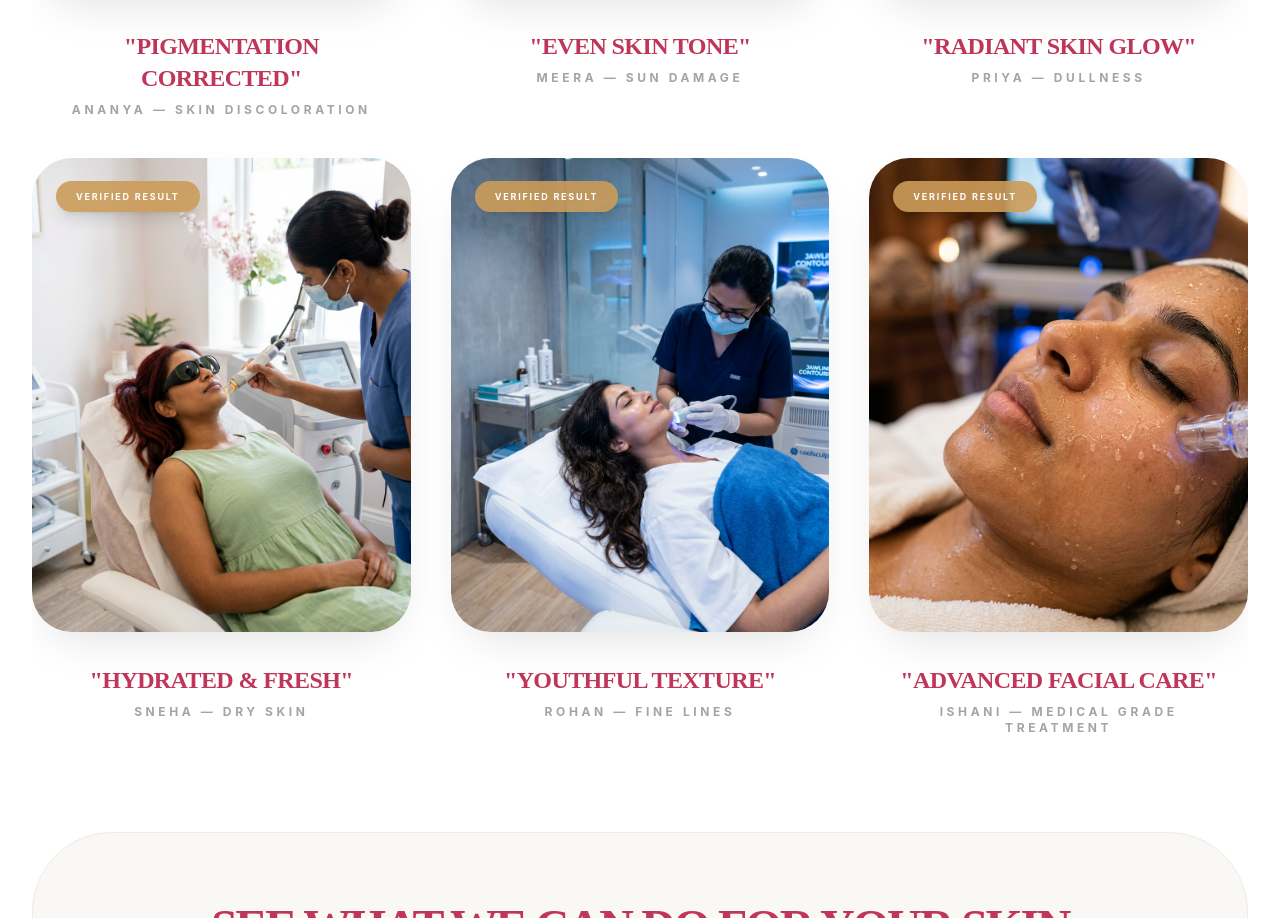
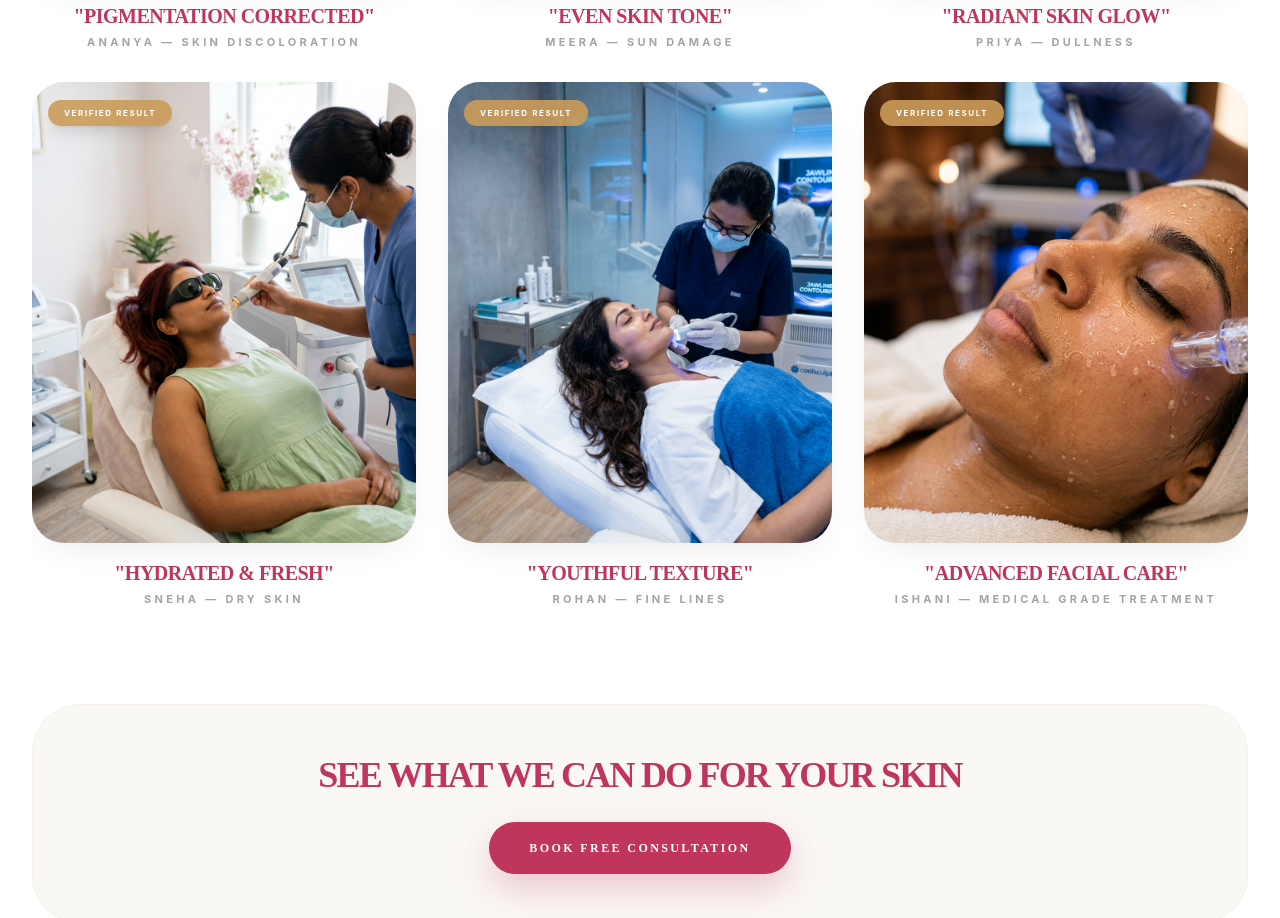
Before and after one commit to raghavluthra10/dermalife-demo, a React (Vite) app: page / in a window 1280 px wide. Shown: the part 2974-3892 px from the top of the page. Built offline with nearby package versions, Linux system fonts and the light colour scheme.

Commit message:
Made  component compact.

```diff
--- a/src/components/StatsSection.tsx
+++ b/src/components/StatsSection.tsx
@@ -94,23 +94,23 @@ const StatsSection = () => {
           </div>
 
           {/* Grid for Desktop, Scroll for Mobile */}
-          <div className="flex overflow-x-auto md:grid md:grid-cols-3 gap-6 md:gap-10 pb-8 md:pb-0 no-scrollbar snap-x snap-mandatory">
+          <div className="flex overflow-x-auto md:grid md:grid-cols-3 gap-6 md:gap-8 pb-8 md:pb-0 no-scrollbar snap-x snap-mandatory">
             {cards.map((card, i) => (
               <div
                 key={i}
-                className="min-w-[85vw] md:min-w-0 snap-center group transition-all duration-500 hover:-translate-y-2"
+                className="min-w-[80vw] md:min-w-0 snap-center group transition-all duration-500 hover:-translate-y-2"
               >
-                <div className="aspect-[4/5] rounded-[2.5rem] overflow-hidden mb-8 relative shadow-[0_20px_50px_-20px_rgba(0,0,0,0.15)] group-hover:shadow-[0_40px_80px_-30px_rgba(0,0,0,0.2)] transition-all duration-500">
+                <div className="aspect-[4/4.8] rounded-[2rem] overflow-hidden mb-4 relative shadow-[0_15px_35px_-15px_rgba(0,0,0,0.1)] group-hover:shadow-[0_30px_60px_-25px_rgba(0,0,0,0.15)] transition-all duration-500">
                   <img src={card.img} alt={card.result} className="w-full h-full object-cover transition-transform duration-1000 group-hover:scale-105" />
-                  <div className="absolute top-6 left-6">
-                    <span className="bg-brand-gold/90 backdrop-blur-md text-white text-[9px] font-bold uppercase tracking-[0.2em] px-5 py-2.5 rounded-full shadow-lg">Verified Result</span>
+                  <div className="absolute top-4 left-4">
+                    <span className="bg-brand-gold/90 backdrop-blur-md text-white text-[8px] font-bold uppercase tracking-[0.2em] px-4 py-2 rounded-full shadow-lg">Verified Result</span>
                   </div>
                 </div>
-                <div className="px-4 text-center">
-                  <h4 className="text-xl md:text-2xl font-primary font-bold text-brand-accent mb-2 uppercase tracking-tight group-hover:text-brand-gold transition-colors duration-300">
+                <div className="px-2 text-center">
+                  <h4 className="text-lg md:text-xl font-primary font-bold text-brand-accent mb-1 uppercase tracking-tight group-hover:text-brand-gold transition-colors duration-300">
                     "{card.result}"
                   </h4>
-                  <p className="text-[11px] md:text-xs font-bold text-brand-dark/40 uppercase tracking-[0.3em]">
+                  <p className="text-[10px] md:text-[11px] font-bold text-brand-dark/40 uppercase tracking-[0.3em]">
                     {card.name} — {card.concern}
                   </p>
                 </div>
@@ -120,15 +120,15 @@ const StatsSection = () => {
         </div>
 
         {/* 4. CTA SECTION */}
-        <div className="text-center py-12 md:py-16 bg-brand-cream rounded-[3rem] md:rounded-[5rem] border border-brand-muted/50 px-6">
-          <h2 className="text-3xl md:text-5xl font-primary font-bold text-brand-accent mb-8 uppercase tracking-tighter leading-tight">
+        <div className="text-center py-10 md:py-12 bg-brand-cream rounded-[3rem] border border-brand-muted/30 px-6">
+          <h2 className="text-2xl md:text-4xl font-primary font-bold text-brand-accent mb-6 uppercase tracking-tighter leading-tight">
             See what we can <br className="md:hidden" /> do for your skin
           </h2>
           <button
             onClick={scrollToBooking}
-            className="group relative inline-flex items-center justify-center px-12 py-6 bg-brand-accent text-white font-bold rounded-full overflow-hidden transition-all duration-500 hover:scale-105 active:scale-95 shadow-[0_20px_50px_rgba(26,74,58,0.3)] hover:shadow-[0_25px_60px_rgba(26,74,58,0.4)]"
+            className="group relative inline-flex items-center justify-center px-10 py-4.5 bg-brand-accent text-white font-bold rounded-full overflow-hidden transition-all duration-500 hover:scale-105 active:scale-95 shadow-[0_15px_35px_rgba(192,54,90,0.25)] hover:shadow-[0_20px_45px_rgba(192,54,90,0.35)]"
           >
-            <span className="relative z-10 font-primary uppercase tracking-[0.2em] text-sm">
+            <span className="relative z-10 font-primary uppercase tracking-[0.2em] text-xs">
               Book Free Consultation
             </span>
             <div className="absolute inset-0 bg-brand-gold translate-y-full transition-transform duration-500 ease-out group-hover:translate-y-0" />
```
